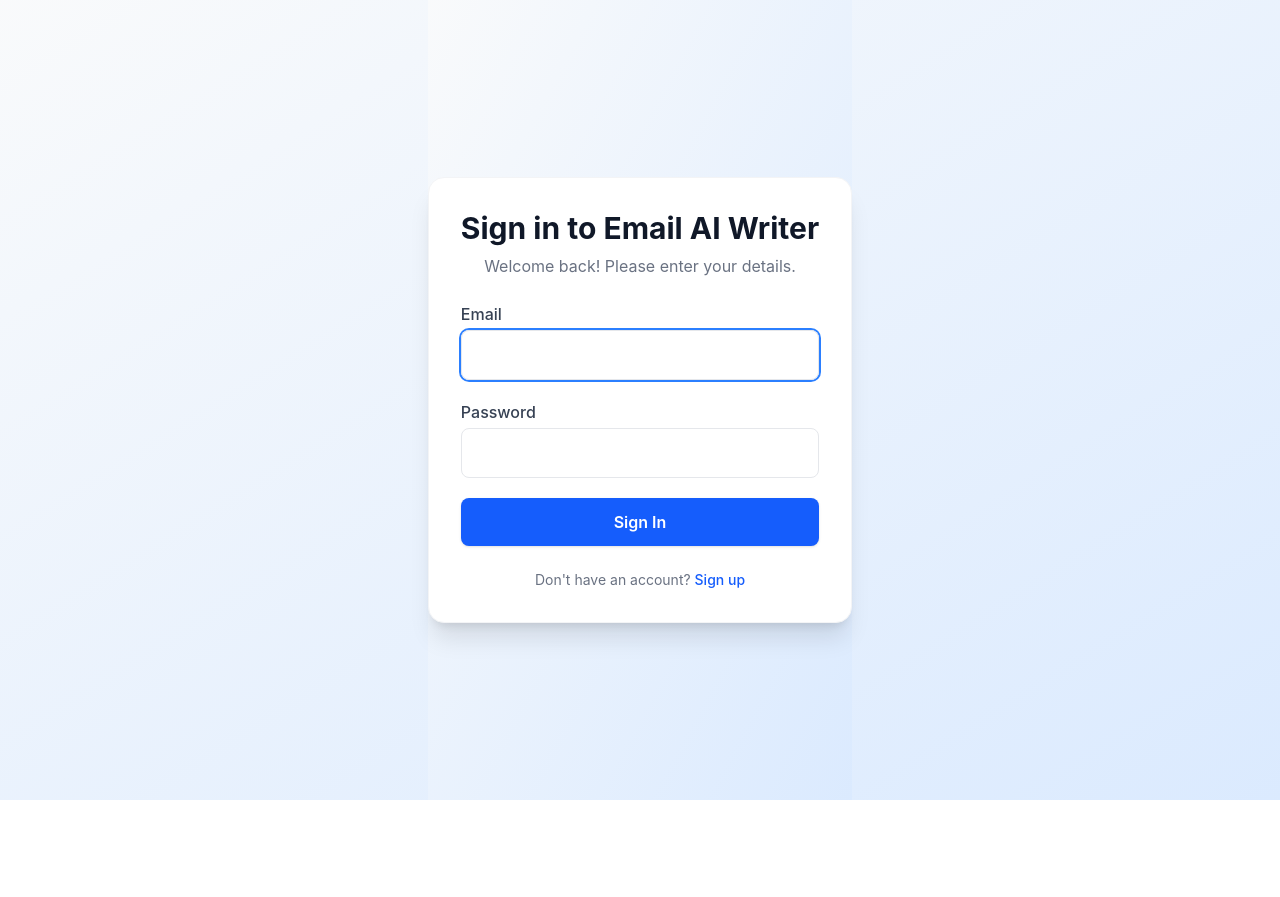
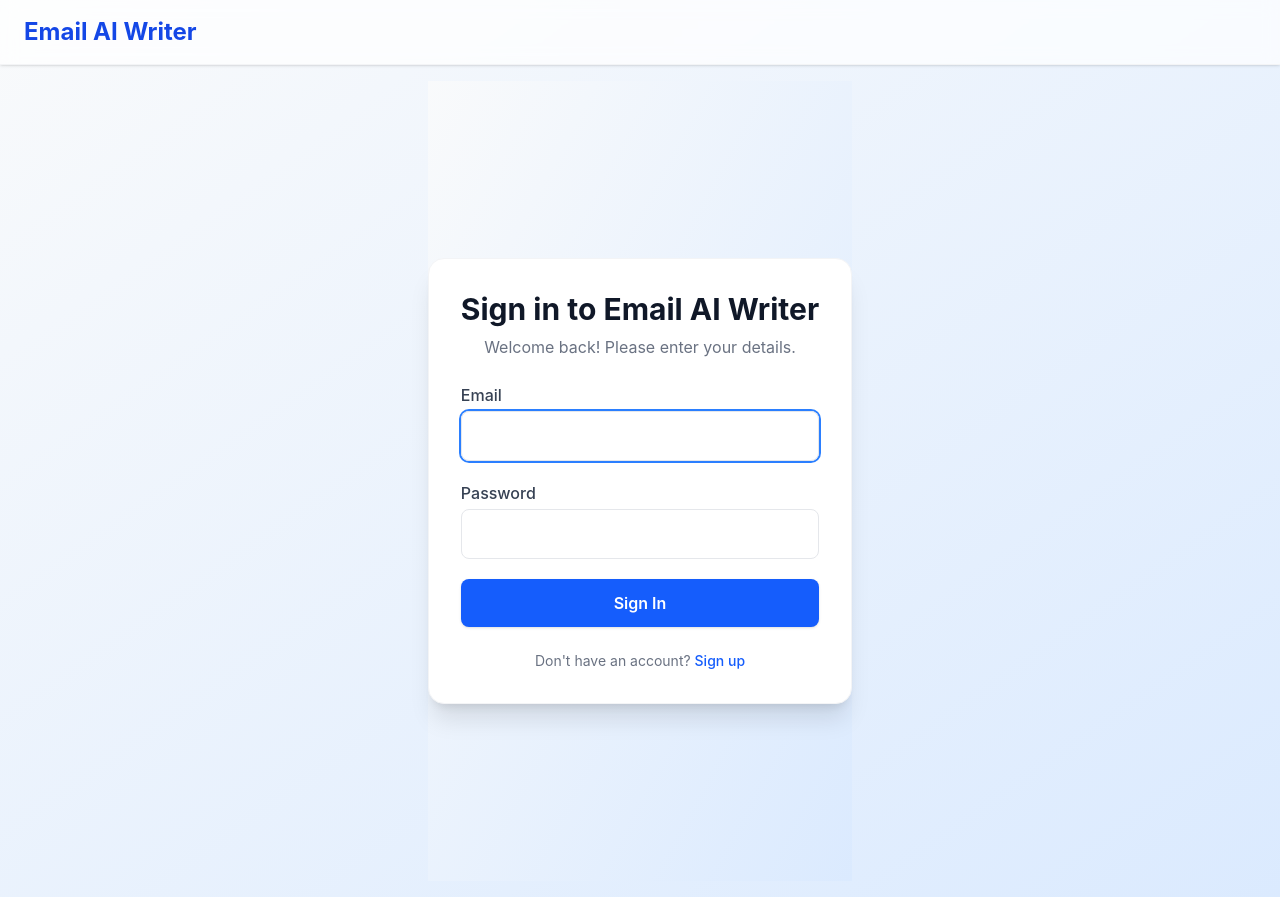
Before and after one commit to grandcanyonsmith/email-ai-writer, a Next.js app in the folder frontend/: page /login in a window 1280 px wide. Before the commit the page ends 800 px from the top, so only its background shows below. Built offline with nearby package versions, Linux system fonts and the light colour scheme; no server answers.

Commit message:
Add navbar and update layout

```diff
--- a/frontend/src/app/ClientLayout.tsx
+++ b/frontend/src/app/ClientLayout.tsx
@@ -3,6 +3,7 @@
 import { ReactNode } from "react";
 import { usePathname } from "next/navigation";
 import DashboardLayout from "./dashboard/layout";
+import Navbar from "./components/Navbar";
 
 interface ClientLayoutProps {
   children: ReactNode;
@@ -20,8 +21,9 @@ export default function ClientLayout({ children }: ClientLayoutProps) {
 
   // For /dashboard, render children directly (no sidebar)
   return (
-    <main className="flex flex-col min-h-screen items-center justify-center bg-gradient-to-br from-gray-50 to-blue-100">
-      {children}
-    </main>
+    <div className="min-h-screen flex flex-col bg-gradient-to-br from-gray-50 to-blue-100">
+      <Navbar />
+      <main className="flex-1 flex flex-col items-center justify-center p-4">{children}</main>
+    </div>
   );
 }
--- /dev/null
+++ b/frontend/src/app/components/Navbar.tsx
@@ -0,0 +1,12 @@
+"use client";
+import Link from "next/link";
+
+export default function Navbar() {
+  return (
+    <header className="w-full bg-white/70 backdrop-blur border-b border-gray-100 py-4 px-6 shadow-sm">
+      <Link href="/" className="text-2xl font-bold text-blue-700 hover:text-blue-800">
+        Email AI Writer
+      </Link>
+    </header>
+  );
+}
```
